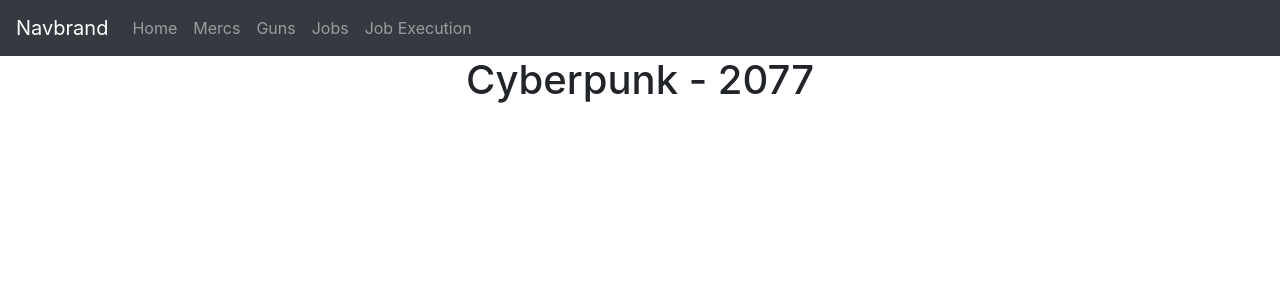
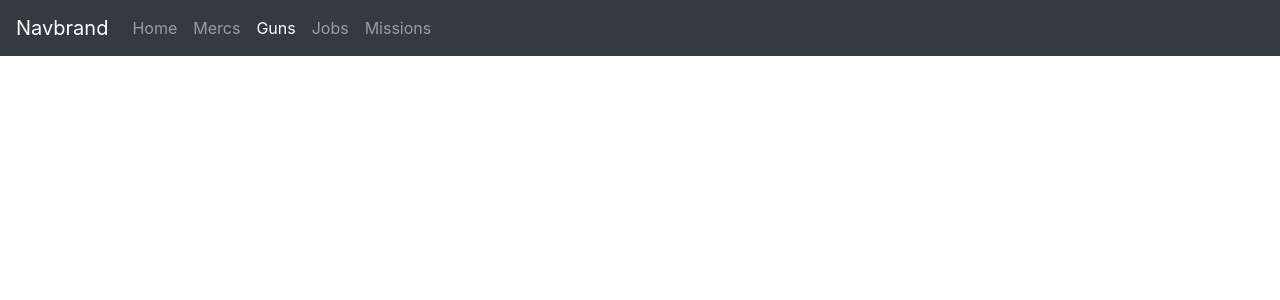
Before and after one commit to ISEP-Projects/FinalTP-Web, a React (Create React App) app: page /guns in a window 1280 px wide. Shown: the top 300 px of the page. Built offline with nearby package versions, Linux system fonts and the light colour scheme.

Commit message:
Implemented React Routing

```diff
--- a/package.json
+++ b/package.json
@@ -10,6 +10,7 @@
 		"react": "^17.0.1",
 		"react-bootstrap": "^1.4.0",
 		"react-dom": "^17.0.1",
+		"react-router-dom": "^5.2.0",
 		"react-scripts": "4.0.1",
 		"web-vitals": "^0.2.4"
 	},
--- a/src/Components/App.js
+++ b/src/Components/App.js
@@ -1,11 +1,26 @@
 import "./App.css"
+import { BrowserRouter, Route, Switch } from "react-router-dom"
 import Navbar from "./NavigationBar"
+import Home from "./Home"
+import Missions from "./Missions"
 
 function App() {
 	return (
 		<div className="App">
-			<Navbar />
-			<h1>Cyberpunk - 2077</h1>
+			<BrowserRouter>
+				<Navbar />
+				<Switch>
+					<Route path="/home">
+						<Home />
+					</Route>
+					<Route path="/mercs"></Route>
+					<Route path="/guns"></Route>
+					<Route path="/jobs"></Route>
+					<Route path="/missions">
+						<Missions />
+					</Route>
+				</Switch>
+			</BrowserRouter>
 		</div>
 	)
 }
--- a/src/Components/Home.js
+++ b/src/Components/Home.js
@@ -1,9 +1,7 @@
 import React from "react"
 
 const Home = () => {
-	return (
-        <h1>Homepage</h1>
-	)
+	return <h1>Homepage</h1>
 }
 
 export default Home
--- /dev/null
+++ b/src/Components/Missions.js
@@ -0,0 +1,7 @@
+import React from "react"
+
+const Missions = () => {
+	return <h1>Missionspage</h1>
+}
+
+export default Missions
--- a/src/Components/NavigationBar.js
+++ b/src/Components/NavigationBar.js
@@ -1,17 +1,30 @@
 import React from "react"
+import { NavLink } from "react-router-dom"
+
 import Nav from "react-bootstrap/Nav"
 import Navbar from "react-bootstrap/Navbar"
 
 const NavigationBar = () => {
 	return (
 		<Navbar bg="dark" variant="dark">
-			<Navbar.Brand href="#home">Navbrand</Navbar.Brand>
+			<Navbar.Brand>Navbrand</Navbar.Brand>
 			<Nav className="mr-auto">
-				<Nav.Link href="#">Home</Nav.Link>
-				<Nav.Link href="#">Mercs</Nav.Link>
-				<Nav.Link href="#">Guns</Nav.Link>
-				<Nav.Link href="#">Jobs</Nav.Link>
-				<Nav.Link href="#">Job Execution</Nav.Link>
+				<Nav.Link as={NavLink} to="/home">
+					Home
+				</Nav.Link>
+				<Nav.Link as={NavLink} to="/mercs">
+					Mercs
+				</Nav.Link>
+				<Nav.Link as={NavLink} to="/guns">
+					Guns
+				</Nav.Link>
+				<Nav.Link as={NavLink} to="/jobs">
+					Jobs
+				</Nav.Link>
+
+				<Nav.Link as={NavLink} to="/missions">
+					Missions
+				</Nav.Link>
 			</Nav>
 		</Navbar>
 	)
```
